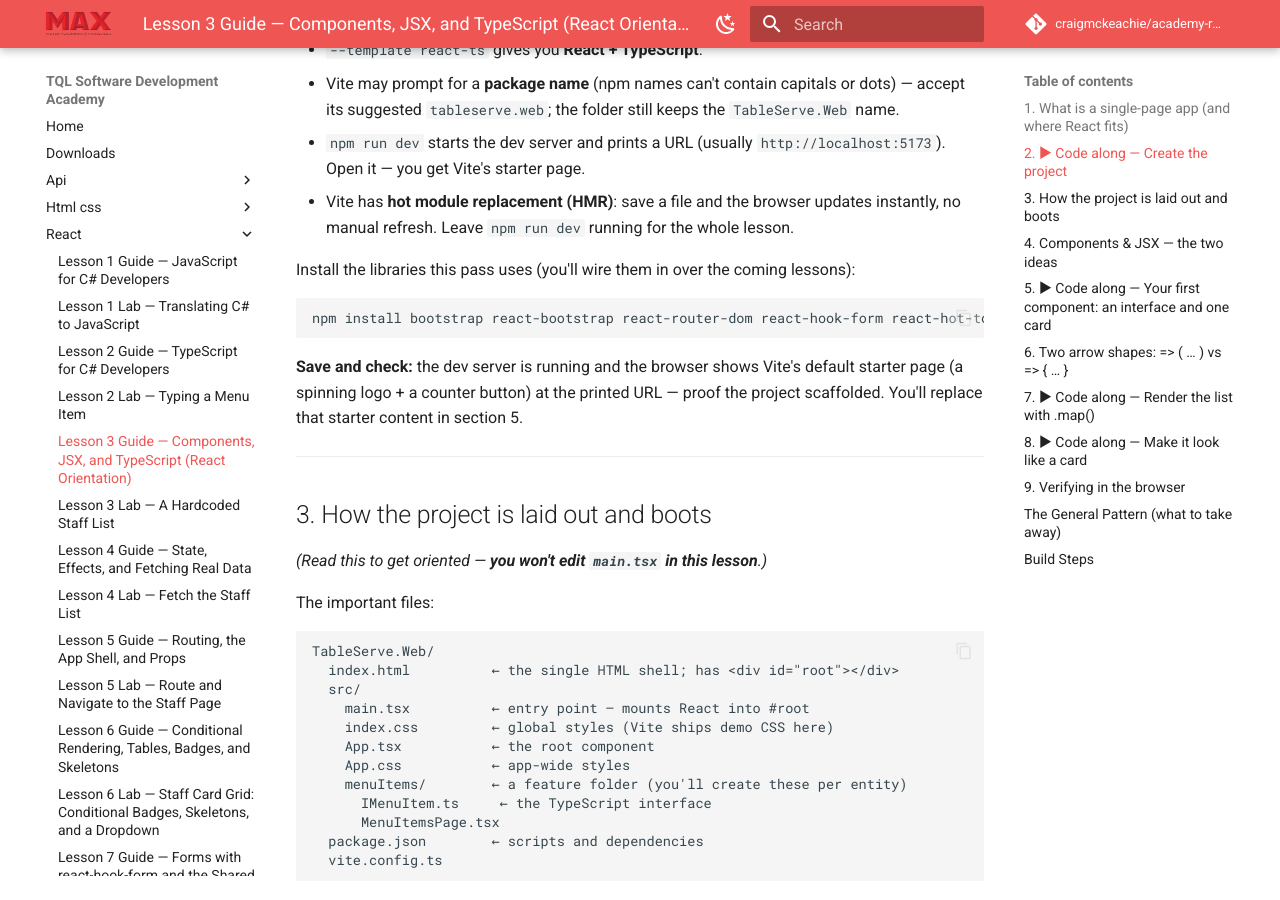
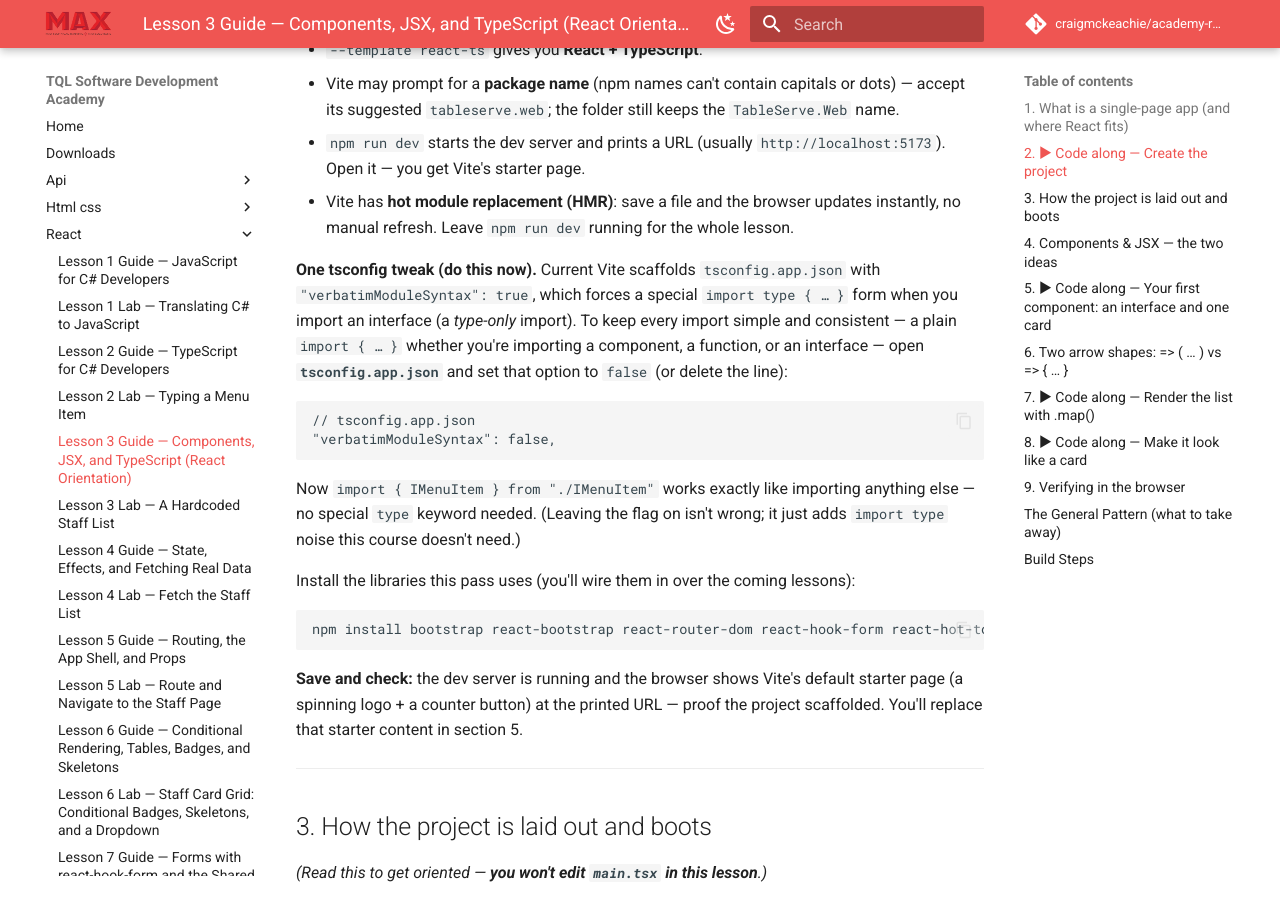
Before and after one commit to craigmckeachie/academy-resources, an MkDocs documentation site: the page built from materials/react/lesson-03-guide-components-jsx-typescript.md, in a window 1280 px wide and 900 px high, scrolled down 1735 px. Built offline with MkDocs 1.6.1 and Material for MkDocs 9.7.7, drawn with Linux system fonts in a browser that asks for light colours; comment, search, counter and statistics services are not loaded; some of the changed text lies outside the part shown.

Commit message:
Publish academy-resources (2026-07-27 10:48)

````diff
--- a/materials/react/lesson-03-guide-components-jsx-typescript.md
+++ b/materials/react/lesson-03-guide-components-jsx-typescript.md
@@ -83,6 +83,21 @@ npm run dev
   `http://localhost:5173`). Open it — you get Vite's starter page.
 - Vite has **hot module replacement (HMR)**: save a file and the browser updates
   instantly, no manual refresh. Leave `npm run dev` running for the whole lesson.
+
+**One tsconfig tweak (do this now).** Current Vite scaffolds `tsconfig.app.json` with
+`"verbatimModuleSyntax": true`, which forces a special `import type { … }` form when you
+import an interface (a *type-only* import). To keep every import simple and consistent — a
+plain `import { … }` whether you're importing a component, a function, or an interface —
+open **`tsconfig.app.json`** and set that option to `false` (or delete the line):
+
+```jsonc
+// tsconfig.app.json
+"verbatimModuleSyntax": false,
+```
+
+Now `import { IMenuItem } from "./IMenuItem"` works exactly like importing anything else — no
+special `type` keyword needed. (Leaving the flag on isn't wrong; it just adds `import type`
+noise this course doesn't need.)
 
 Install the libraries this pass uses (you'll wire them in over the coming lessons):
 
@@ -471,7 +486,8 @@ component, one card, then a `.map()` over products — before any data loads.
 ## Build Steps
 
 1. Scaffold the project: `npm create vite@latest TableServe.Web -- --template react-ts`,
-   then `cd` in and `npm install`.
+   then `cd` in and `npm install`. In **`tsconfig.app.json`**, set
+   `"verbatimModuleSyntax": false` (so plain `import { IMenuItem }` works for interfaces).
 2. Install the pass's libraries (`bootstrap react-bootstrap react-router-dom
    react-hook-form react-hot-toast`) and start `npm run dev`.
 3. Create the `src/menuItems/` feature folder and `src/menuItems/IMenuItem.ts` with the
````
Also changed, not shown: materials/CLAUDE.md (+10 -0 lines).
